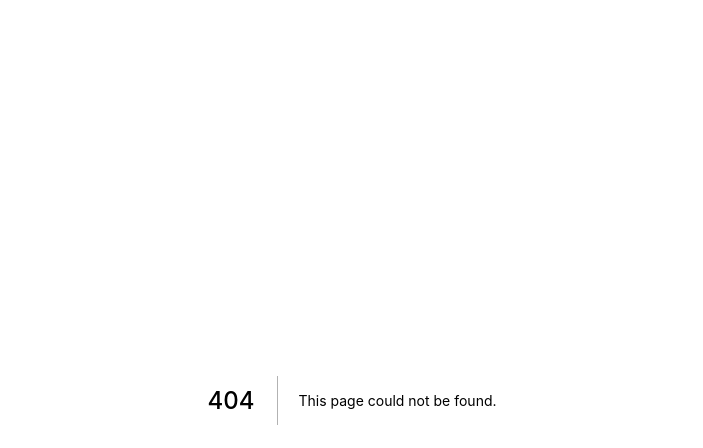
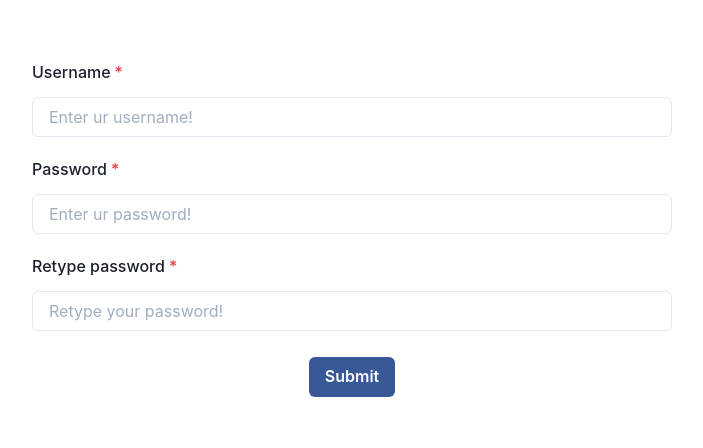
Before and after one commit to chinguyen98/lidit-front, a Next.js app: page /register in a window 1280 px wide. Before the commit this address had no page. Shown: the top 448 px of the page, without its empty margins (288-991 px from the left). Built offline with nearby package versions, Linux system fonts and the light colour scheme.

Commit message:
register gui and validation

```diff
--- a/pages/_app.tsx
+++ b/pages/_app.tsx
@@ -1,7 +1,18 @@
-import '../styles/globals.css'
-import type { AppProps } from 'next/app'
+import '../styles/globals.css';
+import type { AppProps } from 'next/app';
+import { ThemeProvider } from '@emotion/react';
+import theme from '../theme';
+import CSSReset from '@chakra-ui/css-reset';
+import { ChakraProvider } from '@chakra-ui/react';
 
 function MyApp({ Component, pageProps }: AppProps) {
-  return <Component {...pageProps} />
+  return (
+    <ChakraProvider>
+      <ThemeProvider theme={theme}>
+        <CSSReset />
+        <Component {...pageProps} />
+      </ThemeProvider>
+    </ChakraProvider>
+  )
 }
 export default MyApp
--- /dev/null
+++ b/pages/register/Register.module.css
@@ -0,0 +1,13 @@
+.register {
+  padding-top: 50px;
+  width: 100vw;
+  height: 100vh;
+  display: flex;
+  flex-direction: column;
+  justify-content: flex-start;
+  align-items: center;
+}
+
+.register * {
+  margin: 5px 0;
+}
--- /dev/null
+++ b/pages/register/index.tsx
@@ -0,0 +1,93 @@
+import { NextPage } from "next";
+import React, { useEffect } from "react";
+import {
+  FormControl,
+  FormLabel,
+  Input,
+  Button,
+  FormErrorMessage,
+} from "@chakra-ui/react";
+import styles from "./Register.module.css";
+import * as yup from "yup";
+import { useForm } from "react-hook-form";
+import { yupResolver } from "@hookform/resolvers/yup";
+
+interface registerProps { }
+
+interface FormData {
+  username: string;
+  password: string;
+}
+
+const schema = yup.object().shape({
+  username: yup.string().required("Username is required!").min(3, 'Username length must larger than 2!'),
+  password: yup.string().required("Password is required!").min(3, 'Password length must larger than 2!'),
+  retypedPassword: yup
+    .string()
+    .required("Retyped password is required!")
+    .oneOf([yup.ref("password"), 'notmatched'], "Password does not match!"),
+});
+
+const Register: NextPage<registerProps> = () => {
+  const {
+    register,
+    handleSubmit,
+    formState: { errors },
+  } = useForm({
+    resolver: yupResolver(schema),
+  });
+
+  useEffect(() => {
+    console.log({ errors });
+  }, [errors])
+
+  const onSubmit = ({ username, password }: FormData) => {
+    console.log({ username, password });
+  };
+
+  return (
+    <form className={styles.register} onSubmit={handleSubmit(onSubmit)}>
+      <FormControl width="50%" id="username" isInvalid={errors?.username} isRequired>
+        <FormLabel htmlFor="username">Username</FormLabel>
+        <Input
+          {...register("username")}
+          placeholder="Enter ur username!"
+          name="username"
+          type="text"
+        />
+        <FormErrorMessage>
+          {errors.username?.message}
+        </FormErrorMessage>
+      </FormControl>
+      <FormControl width="50%" id="password" isInvalid={errors?.password} isRequired>
+        <FormLabel htmlFor="password">Password</FormLabel>
+        <Input
+          {...register("password")}
+          placeholder="Enter ur password!"
+          name="password"
+          type="password"
+        />
+        <FormErrorMessage>
+          {errors.password?.message}
+        </FormErrorMessage>
+      </FormControl>
+      <FormControl width="50%" id="retypedPassword" isInvalid={errors?.retypedPassword} isRequired>
+        <FormLabel htmlFor="retypedPassword">Retype password</FormLabel>
+        <Input
+          {...register("retypedPassword")}
+          placeholder="Retype your password!"
+          name="retypedPassword"
+          type="password"
+        />
+        <FormErrorMessage>
+          {errors.retypedPassword?.message}
+        </FormErrorMessage>
+      </FormControl>
+      <Button mt={4} colorScheme="facebook" type="submit">
+        Submit
+      </Button>
+    </form>
+  );
+};
+
+export default Register;
--- /dev/null
+++ b/theme.tsx
@@ -0,0 +1,17 @@
+import { theme as chakraTheme } from '@chakra-ui/react';
+
+const fonts = { ...chakraTheme.fonts, mono: `'Menlo', monospace` }
+
+const breakpoints = ['40em', '52em', '64em']
+
+const theme = {
+  ...chakraTheme,
+  colors: {
+    ...chakraTheme.colors,
+    black: '#16161D',
+  },
+  fonts,
+  breakpoints,
+}
+
+export default theme
```
Also changed, not shown: package.json (+9 -1 lines), pages/index.tsx (+2 -63 lines), 1 other file (tests, documents, lock files or other folders).
